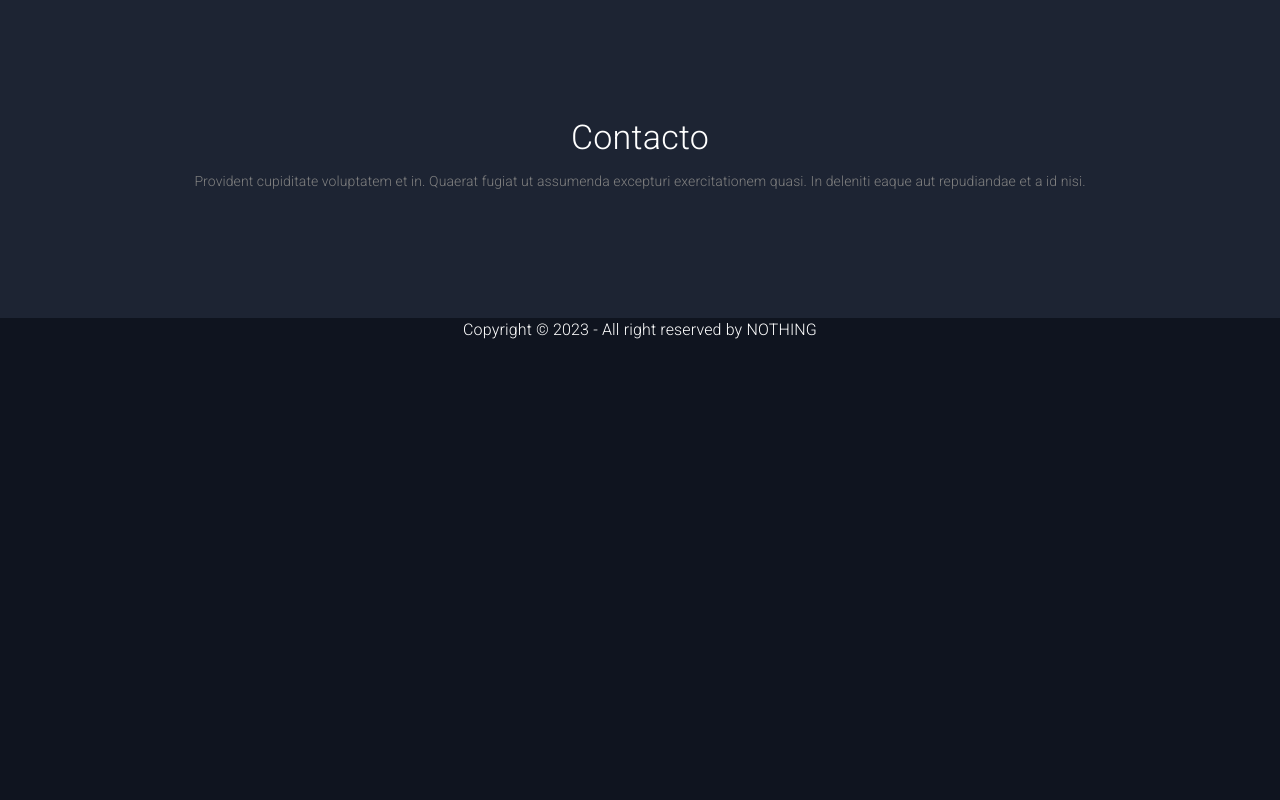
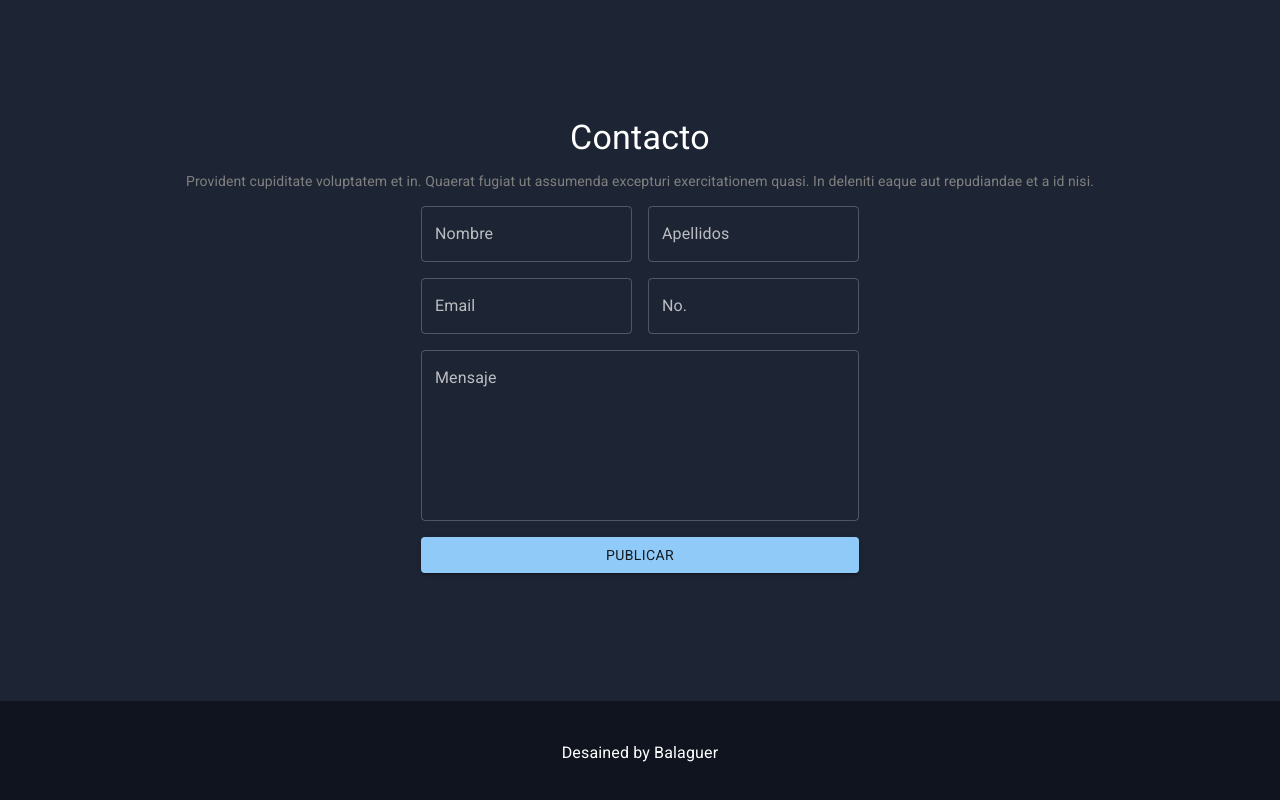
Before and after one commit to BalaguerRC/portafolio, a React (Vite) app: page / in a window 1280 px wide. Shown: the part 1806-2606 px from the top of the page. Before the commit the page ends 2148 px from the top, so only its background shows below. Built offline with nearby package versions, Linux system fonts and the light colour scheme.

Commit message:
Contactform added

```diff
--- a/src/App.jsx
+++ b/src/App.jsx
@@ -3,7 +3,7 @@ import "./index.css";
 import Header from "./components/header";
 import { CssBaseline, ThemeProvider, createTheme } from "@mui/material";
 import Home from "./components/home";
-import "@fontsource/roboto/300.css";
+import "@fontsource/roboto/400.css";
 
 function App() {
   const darkTheme = createTheme({
--- a/src/components/footer.jsx
+++ b/src/components/footer.jsx
@@ -3,10 +3,8 @@ import { Box, Typography } from "@mui/material";
 const Footer = () => {
   return (
     <>
-      <Box sx={{ textAlign: "center", position: "static" }}>
-        <Typography variant="h7">
-          Copyright © 2023 - All right reserved by NOTHING
-        </Typography>
+      <Box sx={{ textAlign: "center", position: "static", p: 5 }}>
+        <Typography variant="h7">Desained by Balaguer</Typography>
       </Box>
     </>
   );
--- a/src/components/header.jsx
+++ b/src/components/header.jsx
@@ -130,6 +130,7 @@ const Header = () => {
                 sx={{
                   my: 2,
                   display: "block",
+                  fontWeight: 700,
                   color: "#81CC96",
                 }}
               >
@@ -141,6 +142,7 @@ const Header = () => {
                 sx={{
                   my: 2,
                   display: "block",
+                  fontWeight: 700,
                   color: "#81CC96",
                 }}
               >
@@ -152,6 +154,7 @@ const Header = () => {
                 sx={{
                   my: 2,
                   display: "block",
+                  fontWeight: 700,
                   color: "#81CC96",
                 }}
               >
@@ -163,6 +166,7 @@ const Header = () => {
                 sx={{
                   my: 2,
                   display: "block",
+                  fontWeight: 700,
                   color: "#81CC96",
                 }}
               >
--- a/src/components/section/contact.jsx
+++ b/src/components/section/contact.jsx
@@ -1,10 +1,17 @@
-import { Box, Grid, Typography } from "@mui/material";
+import { Box, Grid, Typography, TextField, Paper } from "@mui/material";
+import TextareaAutosize from "@mui/base/TextareaAutosize";
+import ContactForm from "./contact/contactForm";
 
 const Contact = () => {
   return (
     <>
       <Box sx={{ pt: 15, pb: 15, pr: 10, pl: 10, background: "#1D2433" }}>
-        <Grid container direction={"column"} alignItems={"center"} textAlign={"center"}>
+        <Grid
+          container
+          direction={"column"}
+          alignItems={"center"}
+          textAlign={"center"}
+        >
           <Grid item>
             <Typography variant="h4" gutterBottom>
               Contacto
@@ -17,7 +24,11 @@ const Contact = () => {
               et a id nisi.
             </Typography>
           </Grid>
-          <Grid item>{/**Projects */}</Grid>
+          {/** */}
+          <Grid item>
+            <ContactForm />
+          </Grid>
+          {/**Projects */}
         </Grid>
       </Box>
     </>
--- /dev/null
+++ b/src/components/section/contact/contactForm.jsx
@@ -0,0 +1,57 @@
+import { Box, Grid, TextField, Button } from "@mui/material";
+
+const ContactForm = () => {
+  return (
+    <Box>
+      <Grid container direction={"row"}>
+        <Grid item xs m={1}>
+          <TextField
+            id="outlined-basic"
+            label="Nombre"
+            variant="outlined"
+            fullWidth
+          />
+        </Grid>
+        <Grid item xs m={1}>
+          <TextField
+            id="outlined-basic"
+            label="Apellidos"
+            variant="outlined"
+            fullWidth
+          />
+        </Grid>
+      </Grid>
+      <Grid container direction={"row"}>
+        <Grid item xs sx={{ m: 1 }}>
+          <TextField
+            id="outlined-basic"
+            label="Email"
+            variant="outlined"
+            fullWidth
+          />
+        </Grid>
+
+        <Grid item xs sx={{ m: 1 }}>
+          <TextField
+            id="outlined-basic"
+            label="No."
+            variant="outlined"
+            fullWidth
+          />
+        </Grid>
+      </Grid>
+      <Grid container direction={"column"}>
+        <Grid item xs sx={{ m: 1 }}>
+          <TextField multiline rows={6} label="Mensaje" fullWidth />
+        </Grid>
+        <Grid item sx={{ m: 1 }}>
+          <Button variant="contained" fullWidth>
+            Publicar
+          </Button>
+        </Grid>
+      </Grid>
+    </Box>
+  );
+};
+
+export default ContactForm;
```
